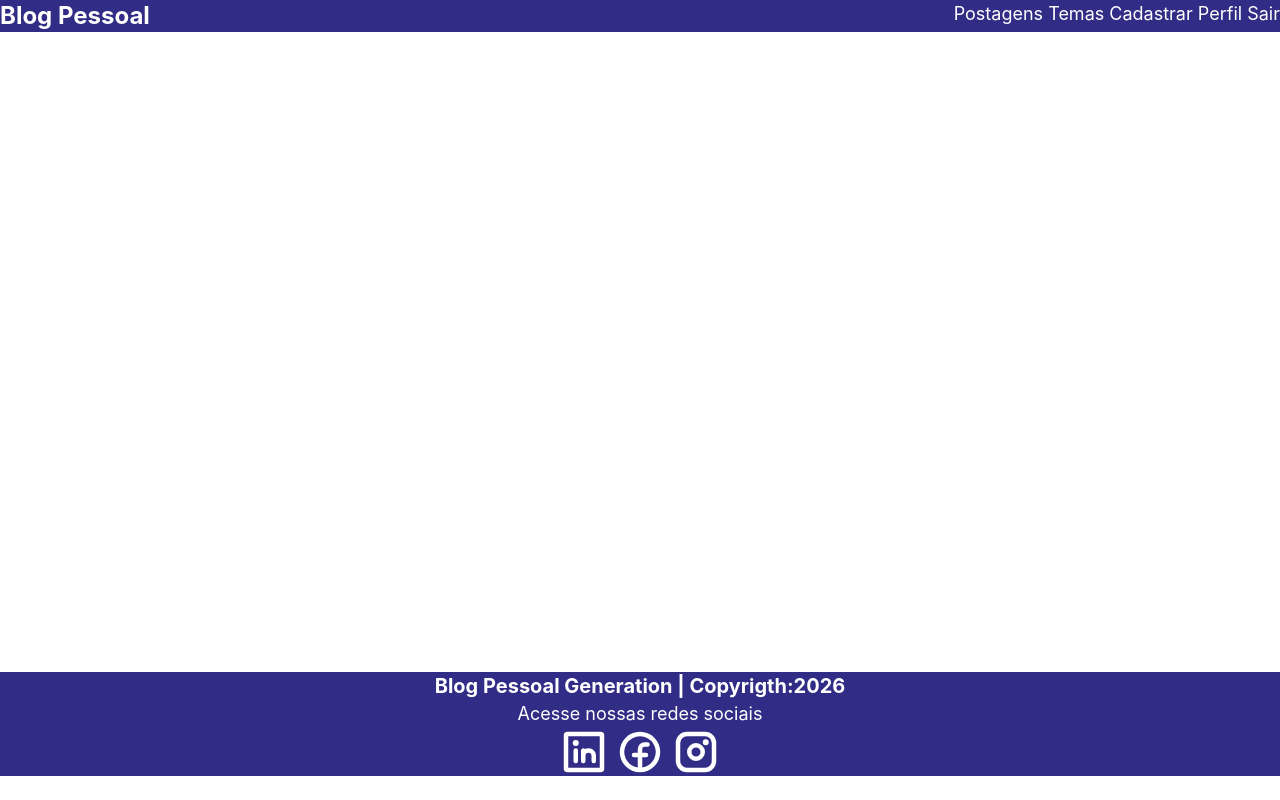
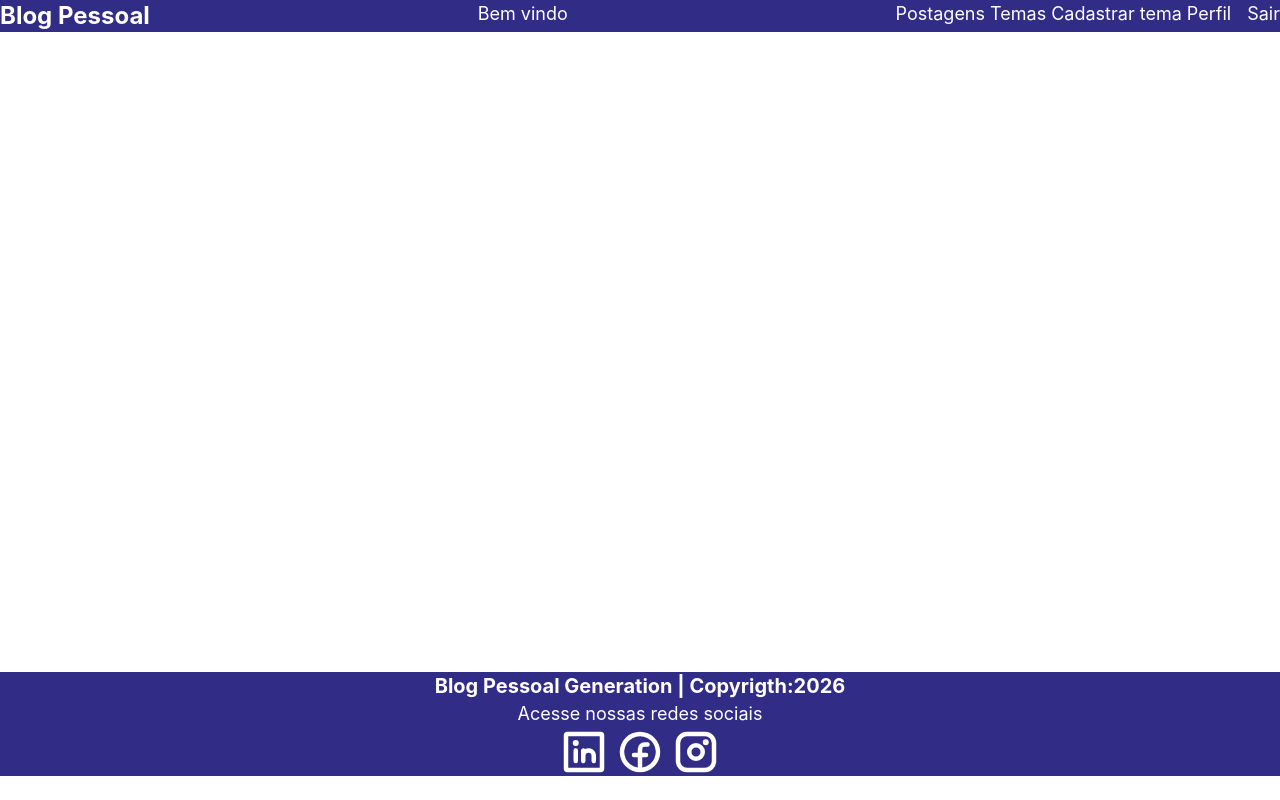
Before and after one commit to marlosFranklin/blog_pessoal_React, a React (Vite) app: page / in a window 1280 px wide. Built offline with nearby package versions, Linux system fonts and the light colour scheme.

Commit message:
feat:criamos logica para deslogar o usuario

```diff
--- a/src/components/Nav/index.tsx
+++ b/src/components/Nav/index.tsx
@@ -1,19 +1,40 @@
-import { Link } from "react-router-dom";
+import { useContext } from "react";
+import { Link, useNavigate } from "react-router-dom";
+import { AuthContext } from "../../contexts/AuthContext";
 
-function NavBar() {
+function Navbar() {
+  const navigate = useNavigate();
+
+  const { usuario, handleLogout } = useContext(AuthContext);
+
+  function logout() {
+    handleLogout();
+    alert("O Usuário foi desconectado com sucesso!");
+    navigate("/");
+  }
+
   return (
     <>
-      <div className=" w-full flex justify-center py-4 bg-indigo-900 text-white">
-        <div className=" container flex justify-between text-lg mx-8">
+      <div
+        className="w-full flex justify-center py-4
+                           bg-indigo-900 text-white"
+      >
+        <div className="container flex justify-between text-lg mx-8">
           <Link to="/home" className="text-2xl font-bold">
             Blog Pessoal
-          </Link>{" "}
-          <div className=" flex gap-4">
-            Postagens Temas Cadastrar Perfil Sair
+          </Link>
+          <p> Bem vindo {usuario.senha}</p>
+
+          <div className="flex gap-4">
+            Postagens Temas Cadastrar tema Perfil
+            <Link to="" onClick={logout} className="hover:underline">
+              Sair
+            </Link>
           </div>
         </div>
       </div>
     </>
   );
 }
-export default NavBar;
+
+export default Navbar;
```
